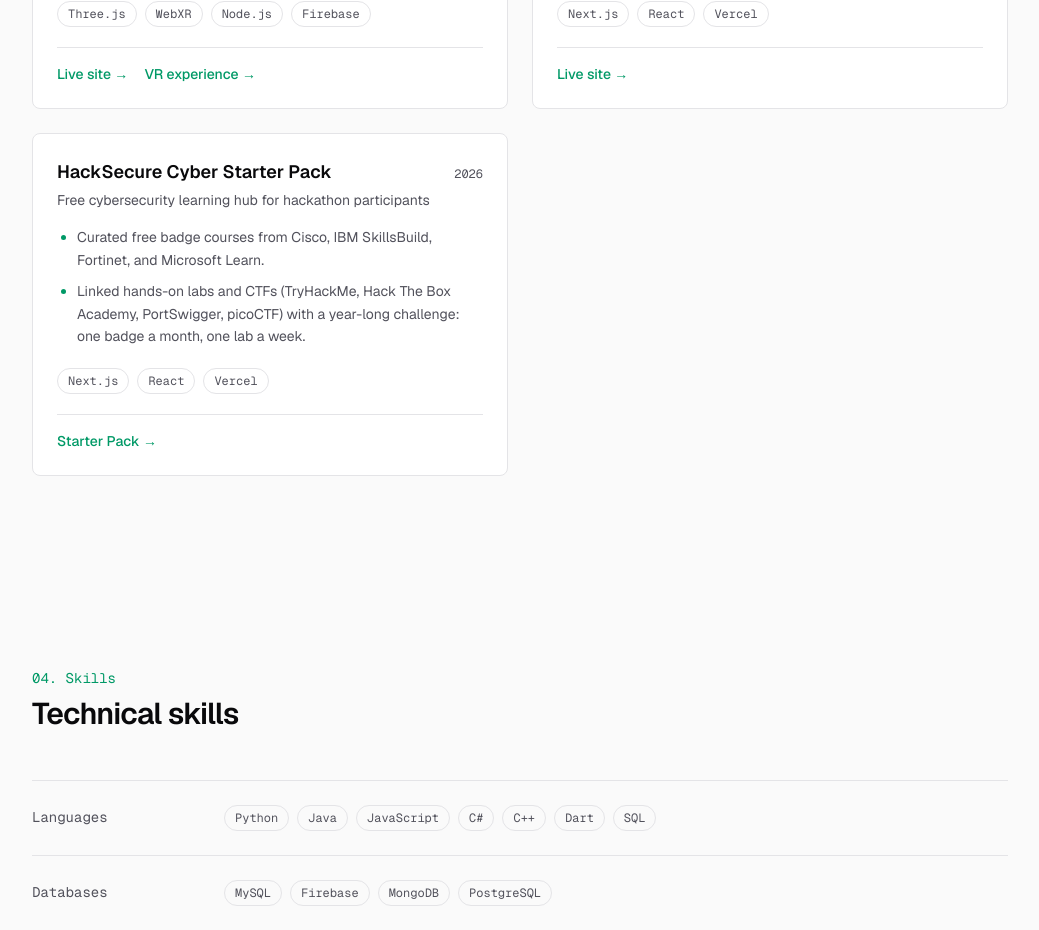
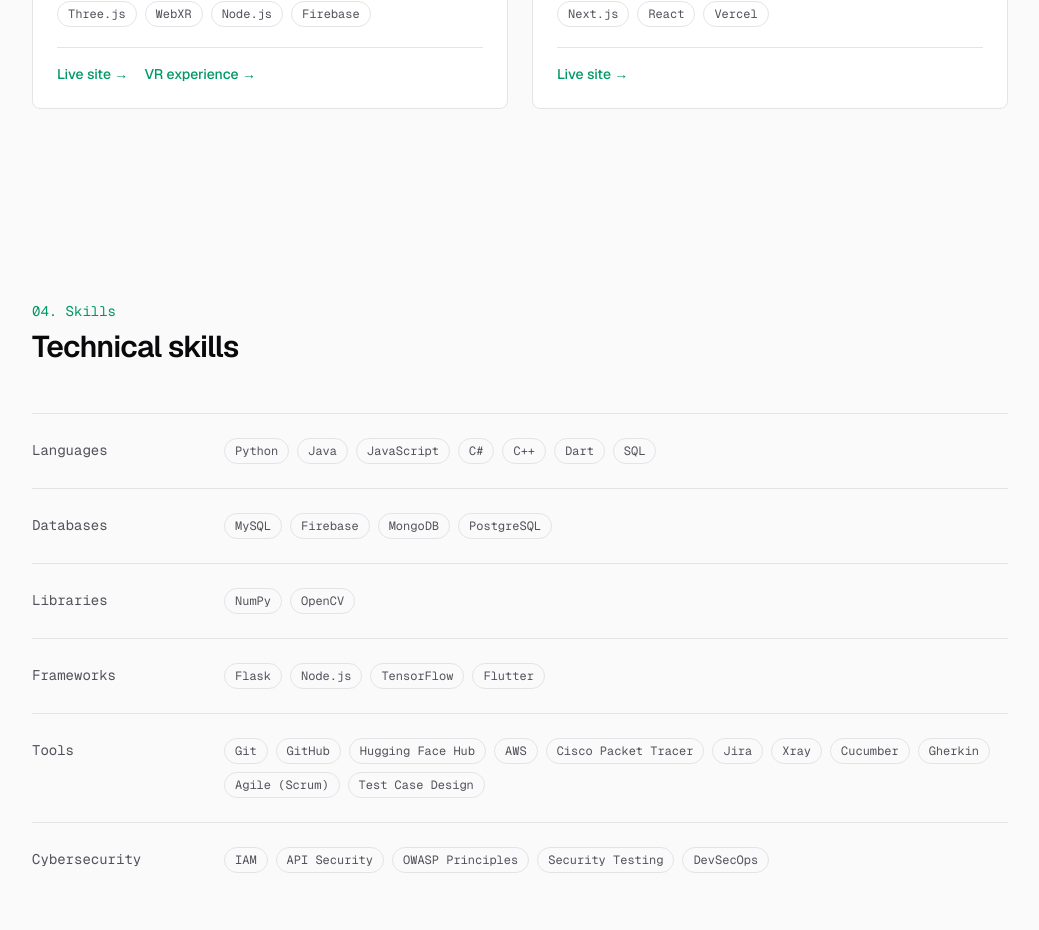
Before and after one commit to Vusi-Kunene-Matlou/vusi-portfolio, a Next.js app: page / in a window 1280 px wide. Shown: the part 3200-4130 px from the top of the page, without its empty margins (120-1159 px from the left). Built offline with nearby package versions, Linux system fonts and the light colour scheme; no server answers.

Commit message:
Remove HackSecure Cyber Starter Pack project

```diff
--- a/src/data/resume.ts
+++ b/src/data/resume.ts
@@ -145,18 +145,6 @@ export const projects: ProjectEntry[] = [
     ],
     links: [{ label: 'Live site', href: 'https://hack-secure-psi.vercel.app/#top' }],
   },
-  {
-    id: 'hacksecure-starter-pack',
-    name: 'HackSecure Cyber Starter Pack',
-    tagline: 'Free cybersecurity learning hub for hackathon participants',
-    period: '2026',
-    stack: ['Next.js', 'React', 'Vercel'],
-    bullets: [
-      'Curated free badge courses from Cisco, IBM SkillsBuild, Fortinet, and Microsoft Learn.',
-      'Linked hands-on labs and CTFs (TryHackMe, Hack The Box Academy, PortSwigger, picoCTF) with a year-long challenge: one badge a month, one lab a week.',
-    ],
-    links: [{ label: 'Starter Pack', href: 'https://hack-secure-psi.vercel.app/' }],
-  },
 ]
 
 export type SkillGroup = {
```
